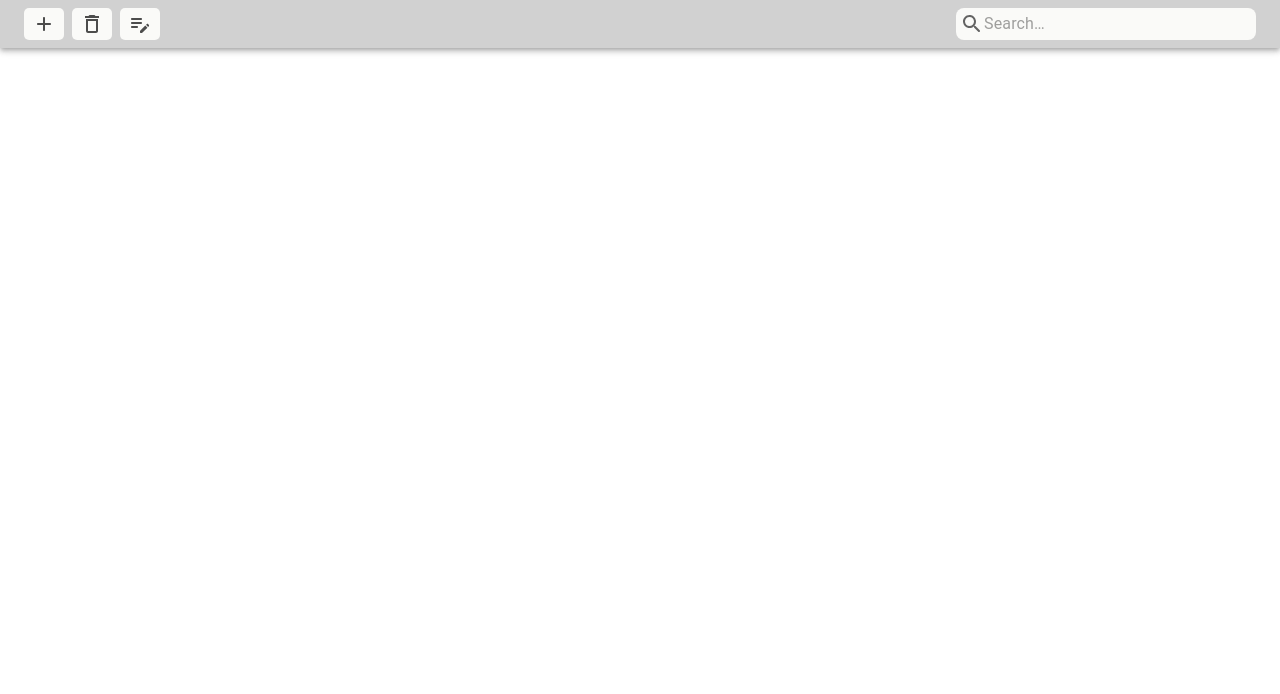
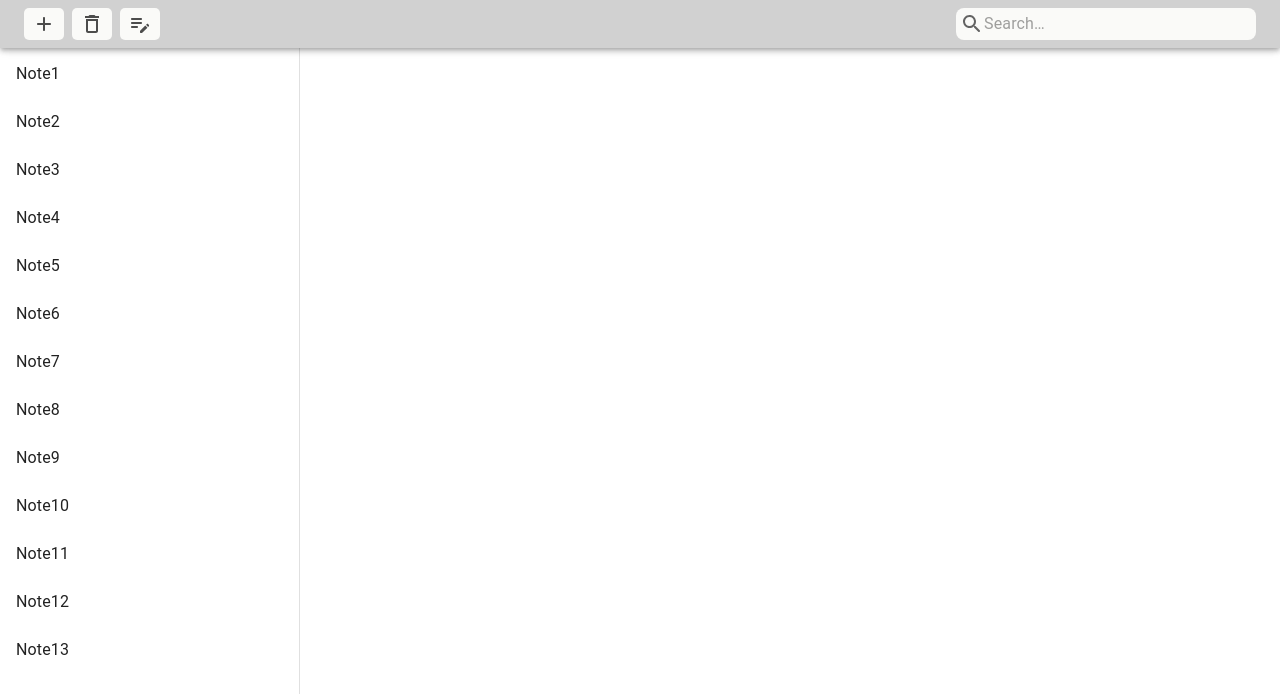
Before and after one commit to KarinaBulavintseva/Notes, a React (Create React App) app: page / in a window 1280 px wide. Shown: the top 694 px of the page. Built offline with nearby package versions, Linux system fonts and the light colour scheme.

Commit message:
add sidebar component

```diff
--- a/src/App.js
+++ b/src/App.js
@@ -3,6 +3,7 @@ import CssBaseline from '@mui/material/CssBaseline';
 import { Box } from '@mui/material';
 import { styled } from '@mui/material';
 import Header from './components/Header';
+import Sidebar from './components/Sidebar';
 
 const Wrapper = styled(Box)({
   minHeight: '100vh',
@@ -17,6 +18,9 @@ function App() {
       <CssBaseline />
       <Wrapper>
         <Header />
+        <Box sx={{ display: 'flex' }}>
+          <Sidebar />
+        </Box>
       </Wrapper>
     </>
   );
--- a/src/components/Header.jsx
+++ b/src/components/Header.jsx
@@ -25,9 +25,15 @@ const StyledIconButton = styled(IconButton)({
 
 export default function Header() {
   return (
-    <AppBar position='static' sx={{ background: '#d1d1d1', padding: '8px 0px' }}>
+    <AppBar
+      position='static'
+      sx={{
+        background: '#d1d1d1',
+        padding: '8px 0px',
+        zIndex: (theme) => theme.zIndex.drawer + 1
+      }}>
       <Container maxWidth='xl'>
-        <Box sx={{ display: 'flex', flexGlow: '1' }}>
+        <Box sx={{ display: 'flex' }}>
           <Box sx={{ display: 'flex', gap: '8px' }}>
             <StyledIconButton>
               <AddIcon />
--- /dev/null
+++ b/src/components/Sidebar.jsx
@@ -0,0 +1,45 @@
+import React from 'react';
+import { Drawer, Box, List, ListItem, ListItemText } from '@mui/material';
+
+export default function Sidebar() {
+  return (
+    <Drawer
+      variant='permanent'
+      sx={{
+        width: 300,
+        flexShrink: 0,
+        [`& .MuiDrawer-paper`]: { width: 300, boxSizing: 'border-box' }
+      }}>
+      <Box sx={{ minHeight: '50px' }} />
+      <Box>
+        <List sx={{ padding: '0px' }}>
+          {[
+            'Note1',
+            'Note2',
+            'Note3',
+            'Note4',
+            'Note5',
+            'Note6',
+            'Note7',
+            'Note8',
+            'Note9',
+            'Note10',
+            'Note11',
+            'Note12',
+            'Note13'
+          ].map((text) => (
+            <ListItem
+              key={text}
+              sx={{
+                cursor: 'pointer'
+              }}>
+              <Box>
+                <ListItemText primary={text} />
+              </Box>
+            </ListItem>
+          ))}
+        </List>
+      </Box>
+    </Drawer>
+  );
+}
```
